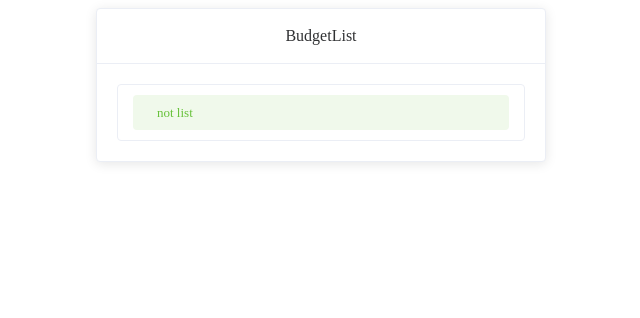
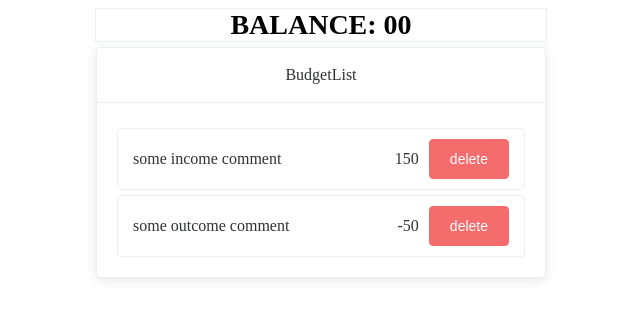
Before and after one commit to RihardXXX/budgetList, a Vue app: page / in a window 1280 px wide. Shown: the top 318 px of the page, without its empty margins (319-959 px from the left). Built offline with nearby package versions, Linux system fonts and the light colour scheme.

Commit message:
add total balance

```diff
--- a/src/App.vue
+++ b/src/App.vue
@@ -1,16 +1,26 @@
 <template>
   <div id="app">
-    <BudgetList />
+    <TotalBalance :total="totalBalanceSum"/>
+    <BudgetList :list="list" />
   </div>
 </template>
 
 <script>
-import BudgetList from '@/components/BudgetList';
+import BudgetList from "@/components/BudgetList";
+import TotalBalance from "@/components/TotalBalance";
+import { mapGetters, mapState } from "vuex";
 
 export default {
-  name: 'App',
+  name: "App",
   components: {
     BudgetList,
+    TotalBalance,
+  },
+  computed: {
+    ...mapState({
+      list: (state) => state.budget.list,
+    }),
+    ...mapGetters(['totalBalanceSum'])
   },
 };
 </script>
--- a/src/components/BudgetList.vue
+++ b/src/components/BudgetList.vue
@@ -21,10 +21,14 @@
 </template>
 
 <script>
-import { mapState } from 'vuex';
-
 export default {
   name: 'BudgetList',
+  props: {
+    list: {
+      type: Array,
+      required: true
+    }
+  },
   data() {
     return {
       header: 'BudgetList',
@@ -32,9 +36,6 @@ export default {
     };
   },
   computed: {
-    ...mapState({
-      list: (state) => state.budget.list,
-    }),
     isList() {
       return this.list.length;
     },
@@ -55,6 +56,7 @@ export default {
   border-radius: 4px;
   display: flex;
   align-items: center;
+  margin-top: 5px;
 }
 
 .list-value {
--- /dev/null
+++ b/src/components/TotalBalance.vue
@@ -0,0 +1,29 @@
+<template>
+  <div class="total">balance: 00</div>
+</template>
+
+<script>
+export default {
+  name: 'TotalBalance',
+  props: {
+    total: {
+      type: Number,
+      required: true
+    }
+  },
+};
+</script>
+
+<style scoped>
+.total {
+  max-width: 450px;
+  margin: 0 auto;
+  border: 1px solid #ebeef5;
+  padding: 5px auto;
+  text-align: center;
+  margin-bottom: 5px;
+  text-transform: uppercase;
+  font-size: 28px;
+  font-weight: bold;
+}
+</style>
--- a/src/store/modules/budget.js
+++ b/src/store/modules/budget.js
@@ -1,17 +1,17 @@
 const state = {
   list: [
-    // {
-    //   id: 1,
-    //   type: 'income',
-    //   value: 150,
-    //   comment: 'some income comment',
-    // },
-    // {
-    //   id: 2,
-    //   type: 'outcome',
-    //   value: -50,
-    //   comment: 'some outcome comment',
-    // },
+    {
+      id: 1,
+      type: 'income',
+      value: 150,
+      comment: 'some income comment',
+    },
+    {
+      id: 2,
+      type: 'outcome',
+      value: -50,
+      comment: 'some outcome comment',
+    },
   ],
 };
 
@@ -19,7 +19,11 @@ const mutations = {};
 
 const actions = {};
 
-const getters = {};
+const getters = {
+  totalBalanceSum() {
+    return state.list.reduce((acc, item) => acc + item.value, 0);
+  }
+};
 
 export default {
   state,
```
